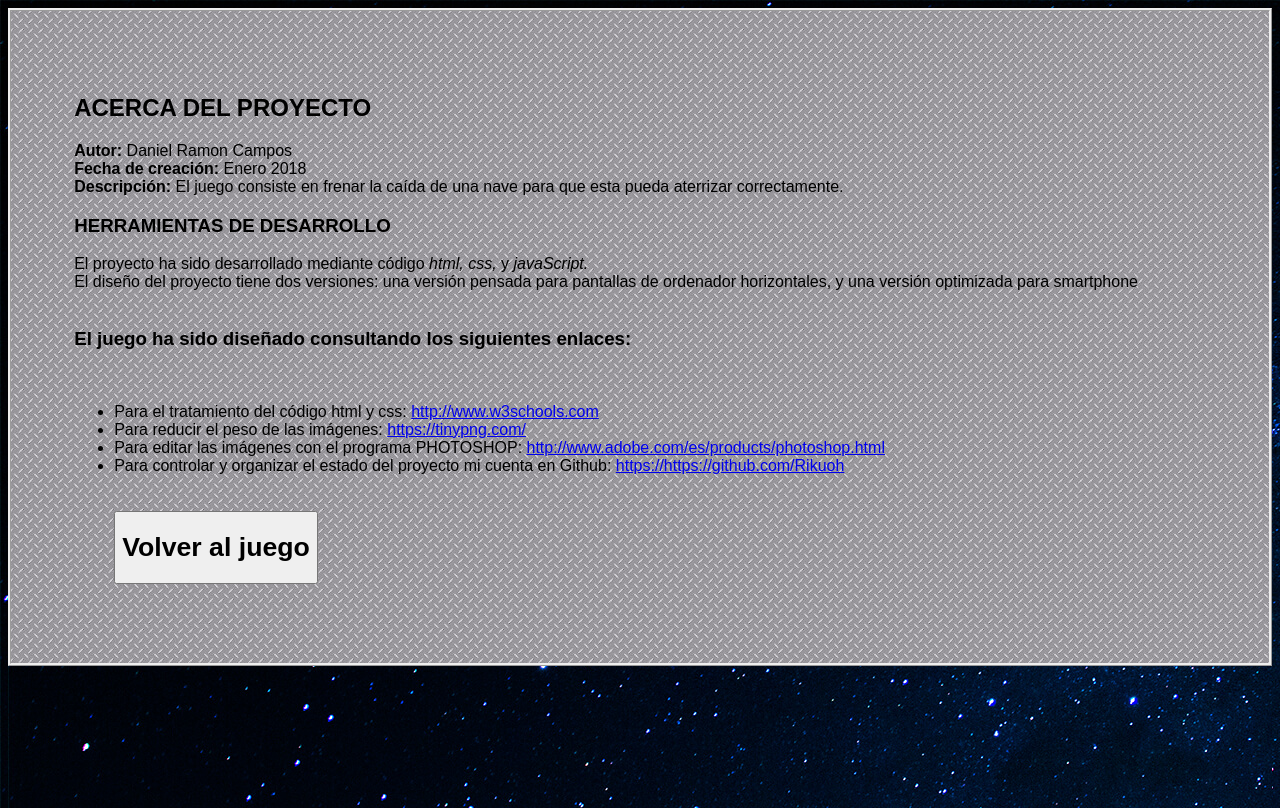
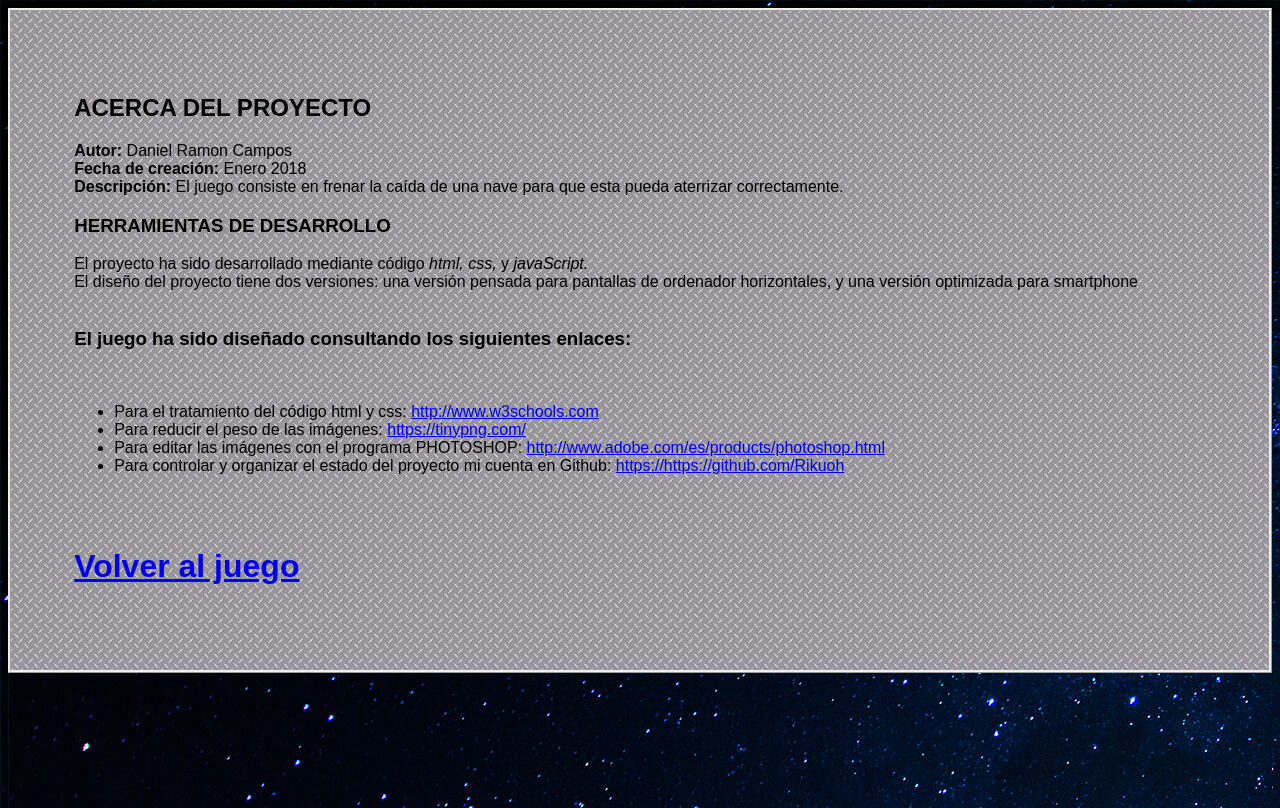
Before and after one commit to Rikuoh/LunarLander, a plain HTML site: page acercade.html in a window 1280 px wide. Drawn offline with Linux system fonts and the light colour scheme.

Commit message:
Add files via upload

```diff
--- a/acercade.html
+++ b/acercade.html
@@ -22,9 +22,9 @@
 	<li>Para el tratamiento del código html y css: <a href="http://www.w3schools.com">http://www.w3schools.com</a></li>
 	<li>Para reducir el peso de las imágenes: <a href="https://tinypng.com/">https://tinypng.com/</a></li>
 	<li>Para editar las imágenes con el programa PHOTOSHOP: <a href="http://www.adobe.com/es/products/photoshop.html">http://www.adobe.com/es/products/photoshop.html</a></li>
-	<li>Para controlar y organizar el estado del proyecto mi cuenta en Github: <a href="https://github.com/Rikuoh">https://https://github.com/Rikuoh</a></li><br><br>
-	<a href="index.html"><button><h1>Volver al juego</h1></button></a>
-	</ul>
+	<li>Para controlar y organizar el estado del proyecto mi cuenta en Github: <a href="https://github.com/Rikuoh">https://https://github.com/Rikuoh</a></li>
+	</ul><br><br>
+	<a href="index.html"><h1>Volver al juego</h1></a>
 
 
 	</div>
```
Also changed, not shown: dificil.html (+1 -1 lines), index.html (+1 -1 lines), normal.html (+1 -1 lines).
